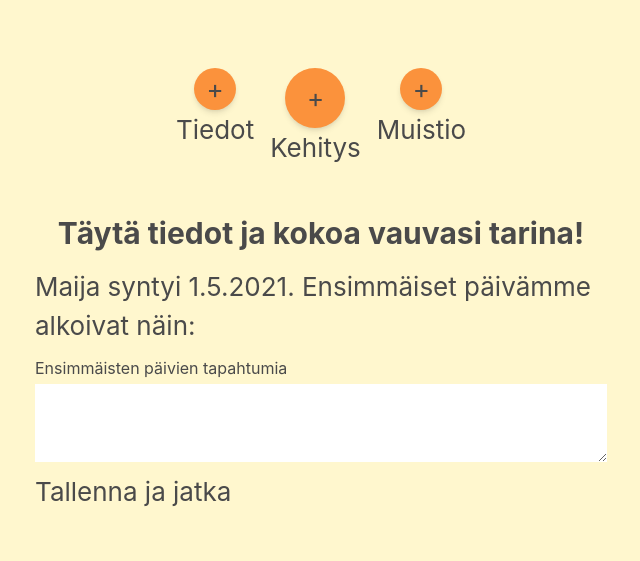
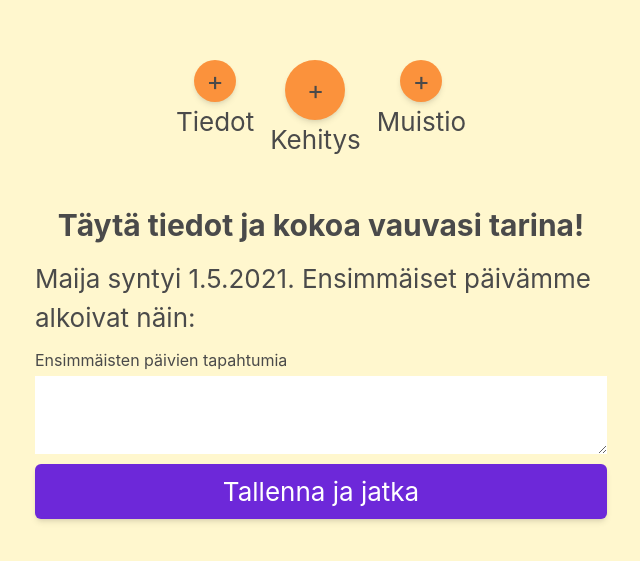
Before and after one commit to annaruntti/babybook-app, a React (Create React App) app: page / in a window 1280 px wide. Shown: the part 103-664 px from the top of the page, without its empty margins (319-959 px from the left). Built offline with nearby package versions, Linux system fonts and the light colour scheme.

Commit message:
adding some styles for submit button

```diff
--- a/src/components/FormPartOne.tsx
+++ b/src/components/FormPartOne.tsx
@@ -10,7 +10,11 @@ function FormPartOne() {
       <div>
         <textarea className="w-full" name="firstdays" id="firstdays" />
       </div>
-      <button type="submit" aria-label="Tallenna ja jatka">
+      <button
+        className="rounded-md bg-violet-700 text-white p-2 w-full shadow-md"
+        type="submit"
+        aria-label="Tallenna ja jatka"
+      >
         Tallenna ja jatka
       </button>
     </form>
```
